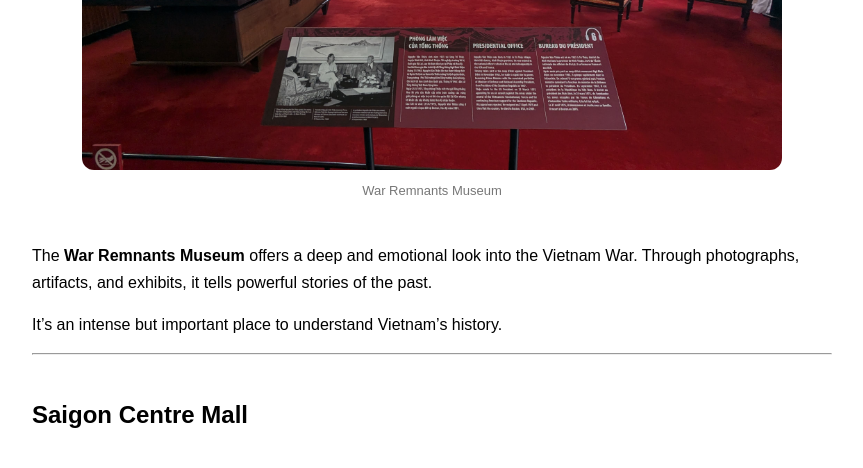
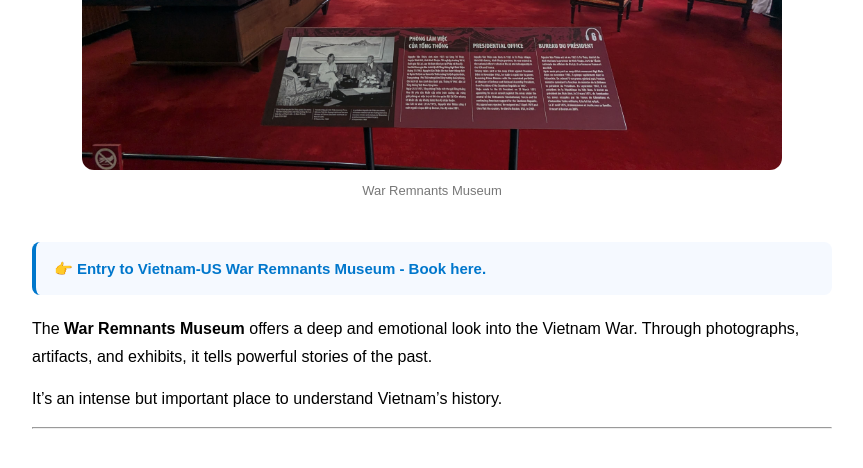
Before and after one commit to shisuiUchiha/shisuiuchiha.github.io, a Jekyll site: the page built from _posts/2026-03-22-Hidden-Gems-of-Vietnam.md, in a window 1280 px wide and 900 px high, scrolled down 4703 px, cut to the strip 0-472 px from the top of the window. Shown: the top 468 px of the strip, without its empty margins (208-1071 px from the left). Built offline with Jekyll 4.4.1, drawn with Linux system fonts in a browser that asks for light colours.

Commit message:
add war remnant museum

```diff
--- a/_posts/2026-03-22-Hidden-Gems-of-Vietnam.md
+++ b/_posts/2026-03-22-Hidden-Gems-of-Vietnam.md
@@ -108,6 +108,12 @@ It’s perfect for coffee lovers and Instagram-worthy photos.
   <p>War Remnants Museum</p>
 </div>
 
+<div class="affiliate-box">
+  👉 <a href="https://affiliate.klook.com/redirect?aid=116573&aff_adid=1241685&k_site=https%3A%2F%2Fwww.klook.com%2Fen-US%2Factivity%2F130780-war-remnants-museum-ticket-in-ho-chi-minh-city%2F" target="_blank">
+  Entry to Vietnam-US War Remnants Museum - Book here.
+  </a>
+</div>
+
 The **War Remnants Museum** offers a deep and emotional look into the Vietnam War. Through photographs, artifacts, and exhibits, it tells powerful stories of the past.
 
 It’s an intense but important place to understand Vietnam’s history.
```
